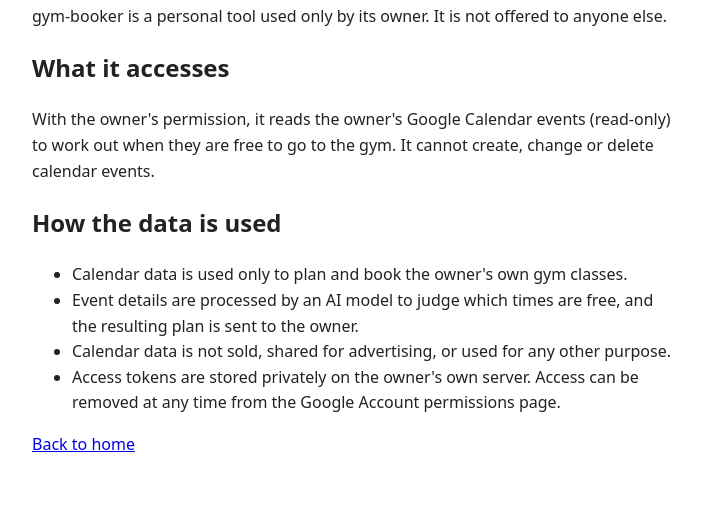
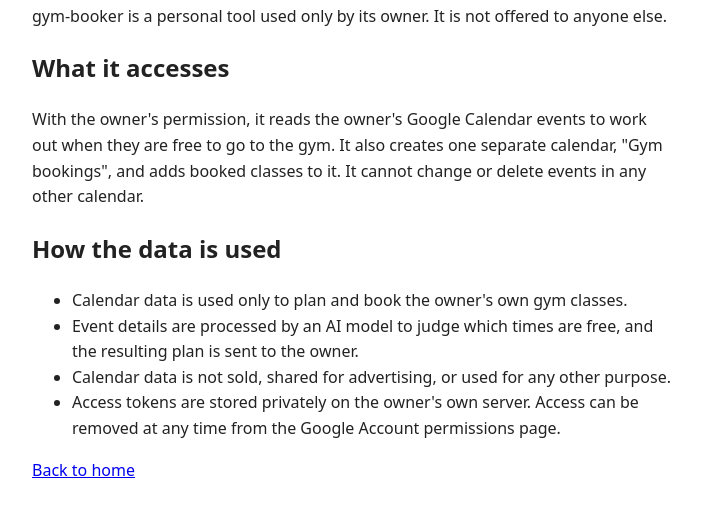
Before and after one commit to PBrown1518/PBrown1518.github.io, a plain HTML site: page privacy.html in a window 1280 px wide. Shown: the part 117-634 px from the top of the page, without its empty margins (288-989 px from the left). Drawn offline with Linux system fonts and the light colour scheme.

Commit message:
Privacy: mention the Gym bookings calendar

```diff
--- a/privacy.html
+++ b/privacy.html
@@ -13,7 +13,7 @@
 <h1>Privacy policy</h1>
 <p>gym-booker is a personal tool used only by its owner. It is not offered to anyone else.</p>
 <h2>What it accesses</h2>
-<p>With the owner's permission, it reads the owner's Google Calendar events (read-only) to work out when they are free to go to the gym. It cannot create, change or delete calendar events.</p>
+<p>With the owner's permission, it reads the owner's Google Calendar events to work out when they are free to go to the gym. It also creates one separate calendar, "Gym bookings", and adds booked classes to it. It cannot change or delete events in any other calendar.</p>
 <h2>How the data is used</h2>
 <ul>
   <li>Calendar data is used only to plan and book the owner's own gym classes.</li>
```
